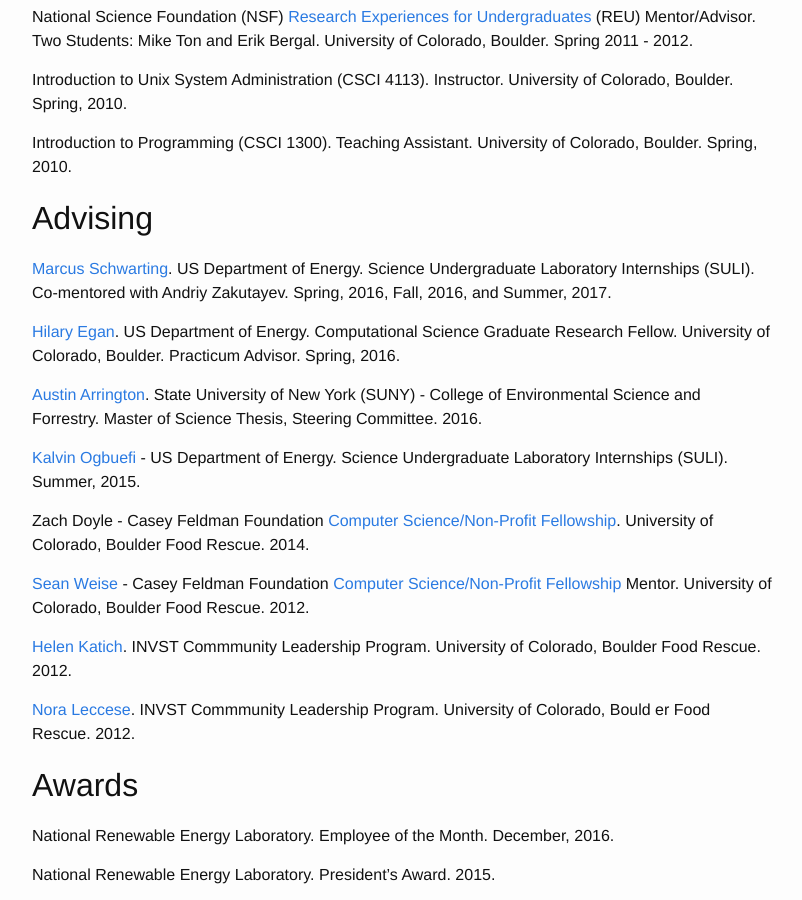
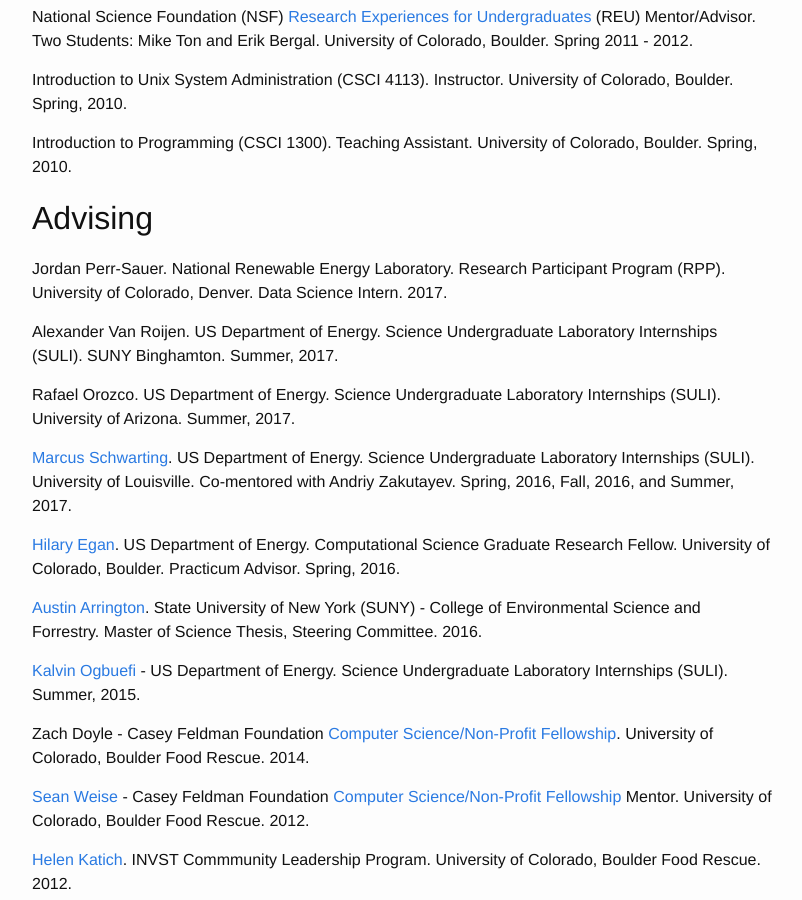
Before and after one commit to somerandomsequence/smallwhitecube, a Jekyll site: the page built from research.md, in a window 1280 px wide and 900 px high, scrolled down 8100 px. Shown: the whole window, without its empty margins (238-1040 px from the left). Built offline with Jekyll 4.4.1, drawn with Linux system fonts in a browser that asks for light colours; nearby versions of some CDN libraries.

Commit message:
More mentoring

```diff
--- a/research.md
+++ b/research.md
@@ -75,7 +75,13 @@
 
 ## Advising
 
-[Marcus Schwarting](https://www.linkedin.com/in/marcus-s-a7779486). US Department of Energy. Science Undergraduate Laboratory Internships (SULI). Co-mentored with Andriy Zakutayev. Spring, 2016, Fall, 2016, and Summer, 2017.
+Jordan Perr-Sauer. National Renewable Energy Laboratory. Research Participant Program (RPP). University of Colorado, Denver. Data Science Intern. 2017.
+
+Alexander Van Roijen. US Department of Energy. Science Undergraduate Laboratory Internships (SULI). SUNY Binghamton. Summer, 2017.
+
+Rafael Orozco. US Department of Energy. Science Undergraduate Laboratory Internships (SULI). University of Arizona. Summer, 2017.
+
+[Marcus Schwarting](https://www.linkedin.com/in/marcus-s-a7779486). US Department of Energy. Science Undergraduate Laboratory Internships (SULI). University of Louisville. Co-mentored with Andriy Zakutayev. Spring, 2016, Fall, 2016, and Summer, 2017.
 
 [Hilary Egan](https://www.linkedin.com/in/hilary-egan-1a760647). US Department of Energy. Computational Science Graduate Research Fellow. University of Colorado, Boulder. Practicum Advisor. Spring, 2016.
 
```
Also changed, not shown: 2 other files.
